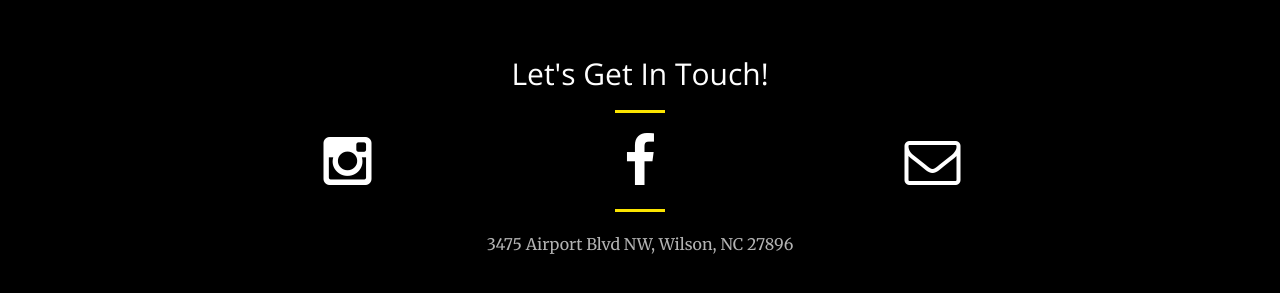
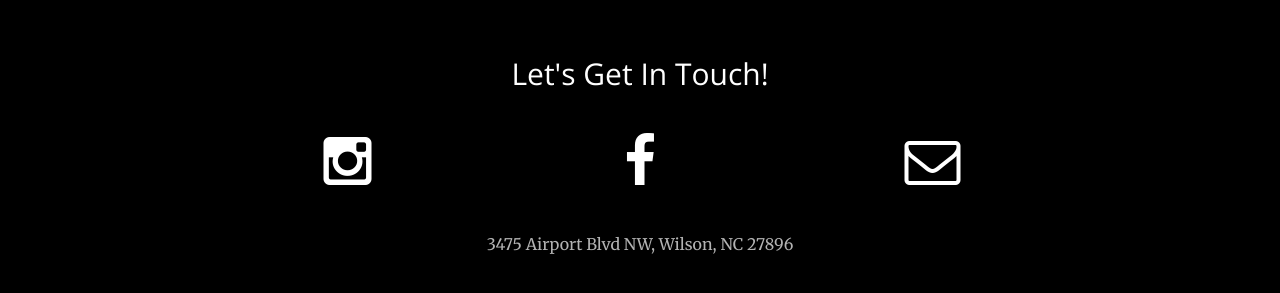
Before and after one commit to gmbjjwnc68/gmbjjwnc68.github.io, a Jekyll site: the page built from index.html, in a window 1280 px wide and 900 px high, scrolled down 2424 px. Shown: the part 524-817 px from the top of the window. Built offline with Jekyll 4.4.1, drawn with Linux system fonts in a browser that asks for light colours.

Commit message:
Change contact.html hr

```diff
--- a/_includes/contact.html
+++ b/_includes/contact.html
@@ -3,7 +3,7 @@
         <div class="row">
             <div class="col-lg-8 col-lg-offset-2 text-center">
                 <h2 class="section-heading">Let's Get In Touch!</h2>
-                <hr style="color:black">
+                <hr class="dark">
                 </a>
             </div>
         </div>
@@ -29,7 +29,7 @@
         </div>
         <div class="row">
             <div class="col-lg-8 col-lg-offset-2 text-center">
-                <hr style="color:black">
+                <hr class="dark">
                 <a target="_blank" rel="noopener noreferrer" href="https://www.google.com/maps/place/Gustavo+Machado+Brazilian+Jiu+Jitsu+Wilson,+NC/@35.7656169,-77.9483881,15z/data=!4m2!3m1!1s0x0:0x9ceee373f6d7056f?sa=X&ved=2ahUKEwj896PpmNDtAhXDrVkKHbkODQsQ_BIwCnoECBUQAw">
                     <p class="text-faded">3475 Airport Blvd NW, Wilson, NC 27896</p>
                 </a>
```
